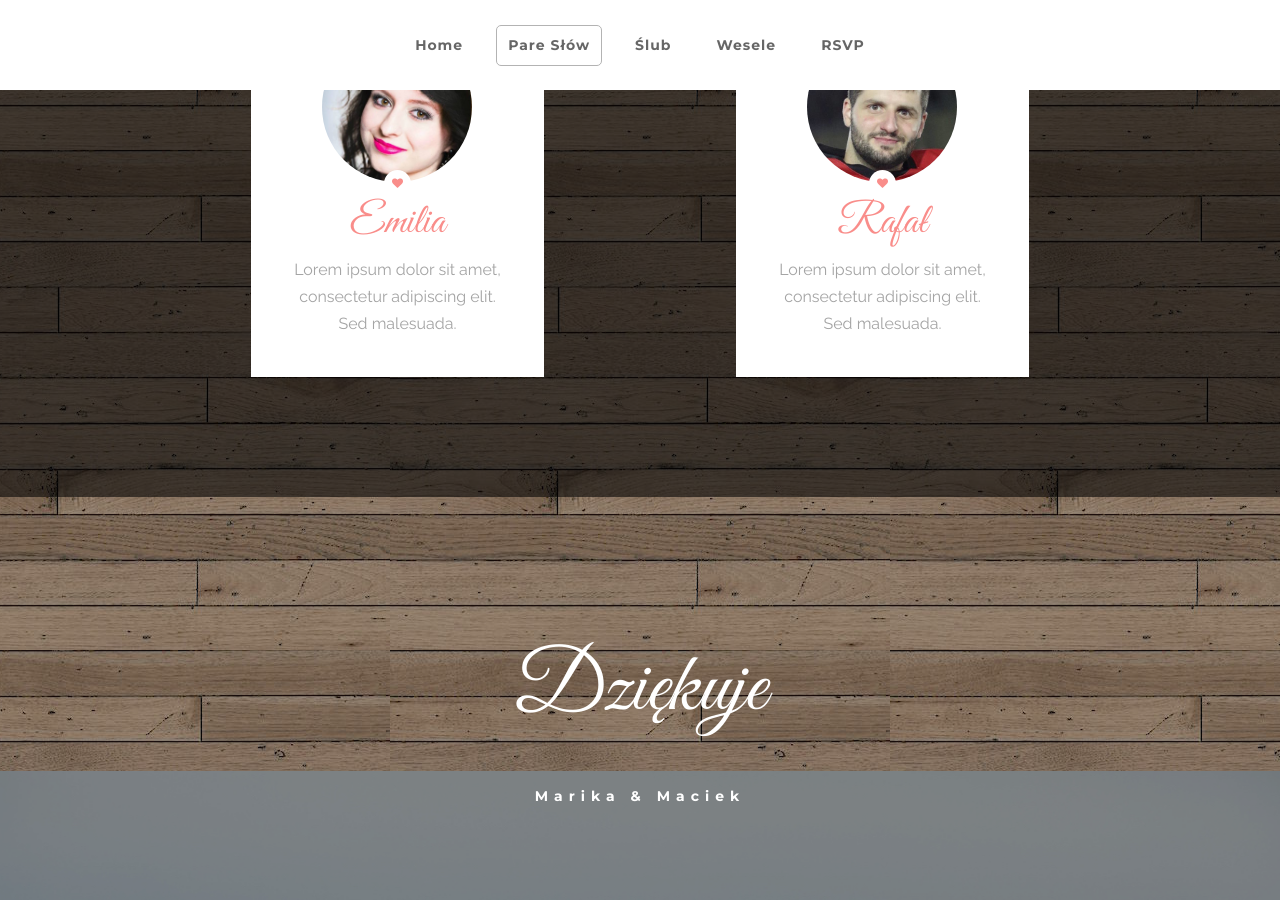
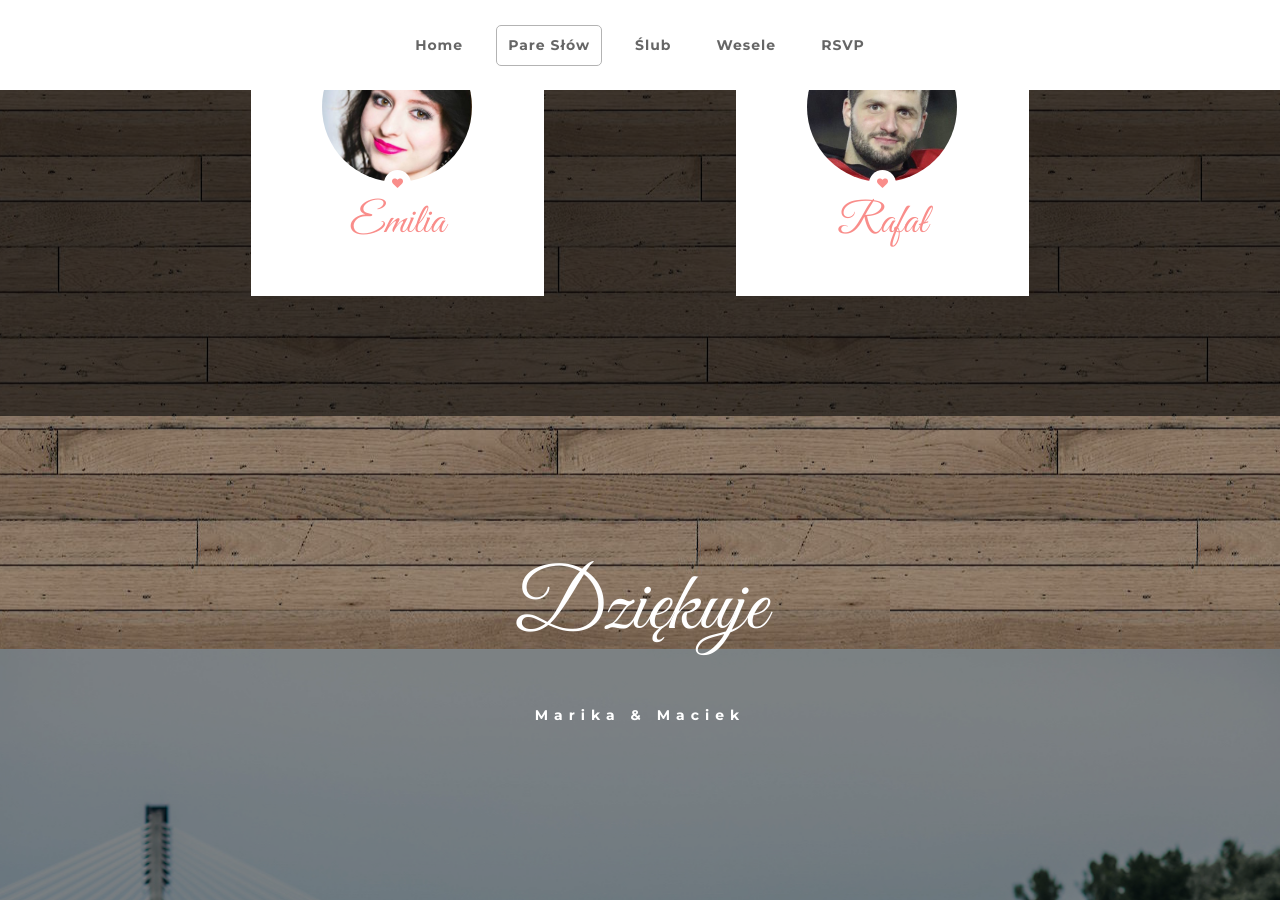
Before and after one commit to cmbuckley/marikaimaciek.pl, a Jekyll site: the page built from slow.html, in a window 1280 px wide and 900 px high, scrolled down 1197 px. Built offline with Jekyll 4.4.1, drawn with Linux system fonts in a browser that asks for light colours.

Commit message:
Remove witness descriptions

```diff
--- a/slow.html
+++ b/slow.html
@@ -35,9 +35,6 @@ layout: story
                                     <!--<h5>Druhna</h5>-->
                                 </div>
                                 <div class="card-name"><a href="https://www.facebook.com/emrossa" target="_blank">Emilia</a></div>
-                                <div class="card-desc">
-                                    <p class="no-margin">Lorem ipsum dolor sit amet, consectetur adipiscing elit. Sed malesuada.</p>
-                                </div>
                             </div>
                         </div>
 
@@ -55,9 +52,6 @@ layout: story
                                     <!--<h5>Other</h5>-->
                                 </div>
                                 <div class="card-name"><a href="https://www.facebook.com/profile.php?id=1847346152" target="_blank">Rafał</a></div>
-                                <div class="card-desc">
-                                    <p class="no-margin">Lorem ipsum dolor sit amet, consectetur adipiscing elit. Sed malesuada.</p>
-                                </div>
                             </div>
                         </div>
                     </div>
```
